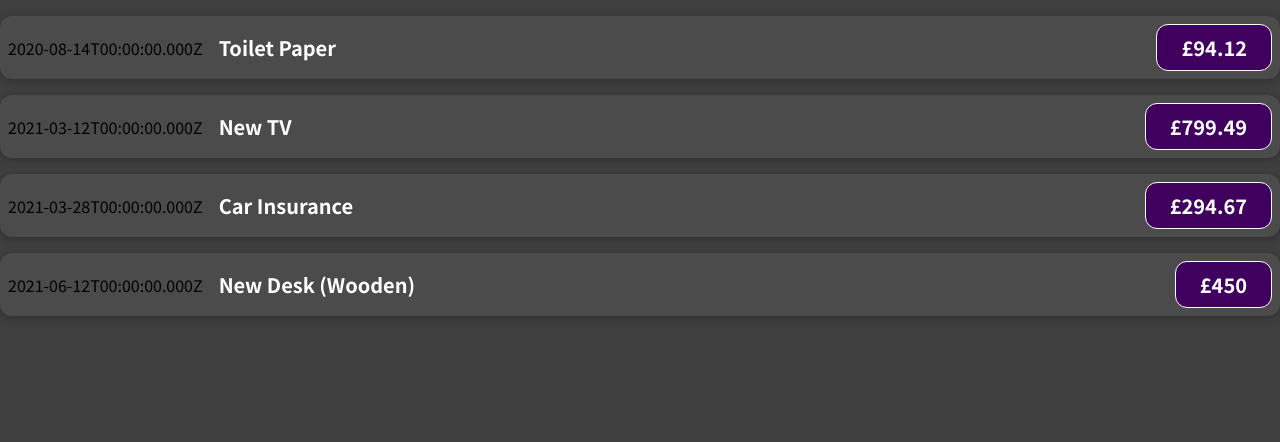
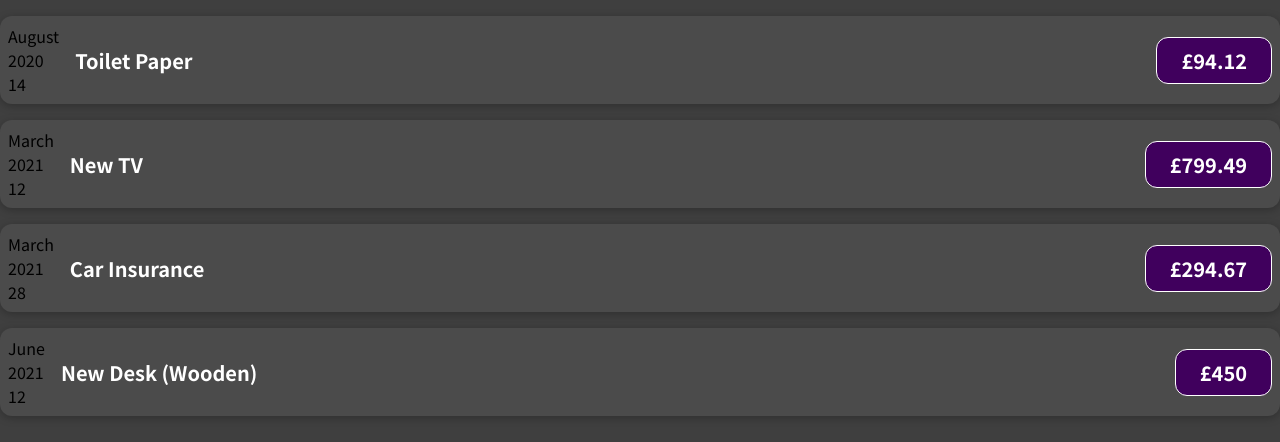
Before and after one commit to neilbenson/react-complete-guide-tutorial, a JavaScript app: page / in a window 1280 px wide. Shown: the top 442 px of the page. Built offline with nearby package versions, Linux system fonts and the light colour scheme.

Commit message:
Add CalendarDay component

```diff
--- a/src/App.js
+++ b/src/App.js
@@ -26,7 +26,7 @@
   return expenses.map((expense) => {
     return (
       <ExpenseItem
-        date={expense.date.toISOString()}
+        date={expense.date}
         title={expense.title}
         amount={expense.amount}
       ></ExpenseItem>
--- /dev/null
+++ b/src/components/CalendarDay.js
@@ -0,0 +1,14 @@
+const CalendarDay = (props) => {
+  const month = props.date.toLocaleString("en-GB", { month: "long" });
+  const day = props.date.toLocaleString("en-GB", { day: "2-digit" });
+  const year = props.date.getFullYear();
+  return (
+    <div>
+      <div>{month}</div>
+      <div>{year}</div>
+      <div>{day}</div>
+    </div>
+  );
+};
+
+export default CalendarDay;
--- a/src/components/ExpenseItem.js
+++ b/src/components/ExpenseItem.js
@@ -1,9 +1,10 @@
+import CalendarDay from "./CalendarDay";
 import "./ExpenseItem.css";
 
 const ExpenseItem = (props) => {
   return (
     <div className="expense-item">
-      <div>{props.date}</div>
+      <CalendarDay {...props} />
       <div className="expense-item__description">
         <h2>{props.title}</h2>
         <div className="expense-item__price">£{props.amount}</div>
```
Also changed, not shown: 2 other files (tests, documents, lock files or other folders).
